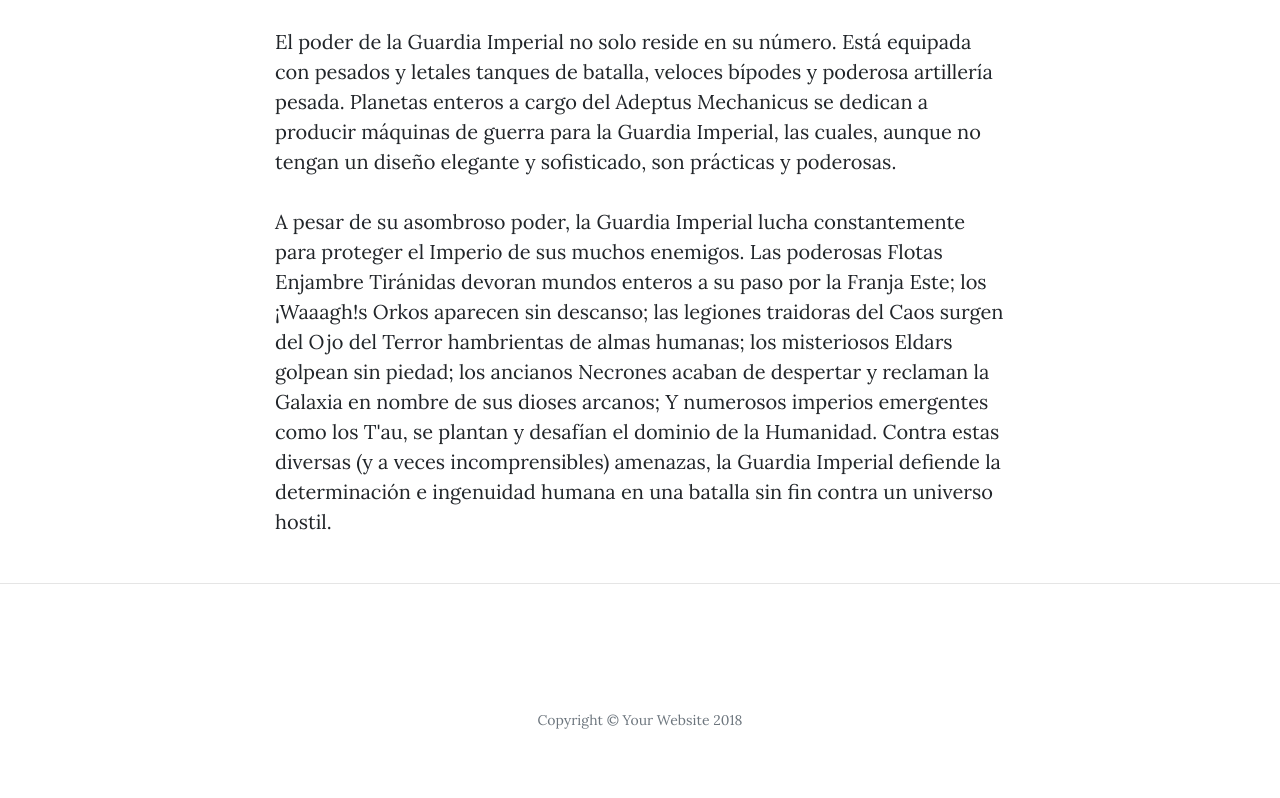
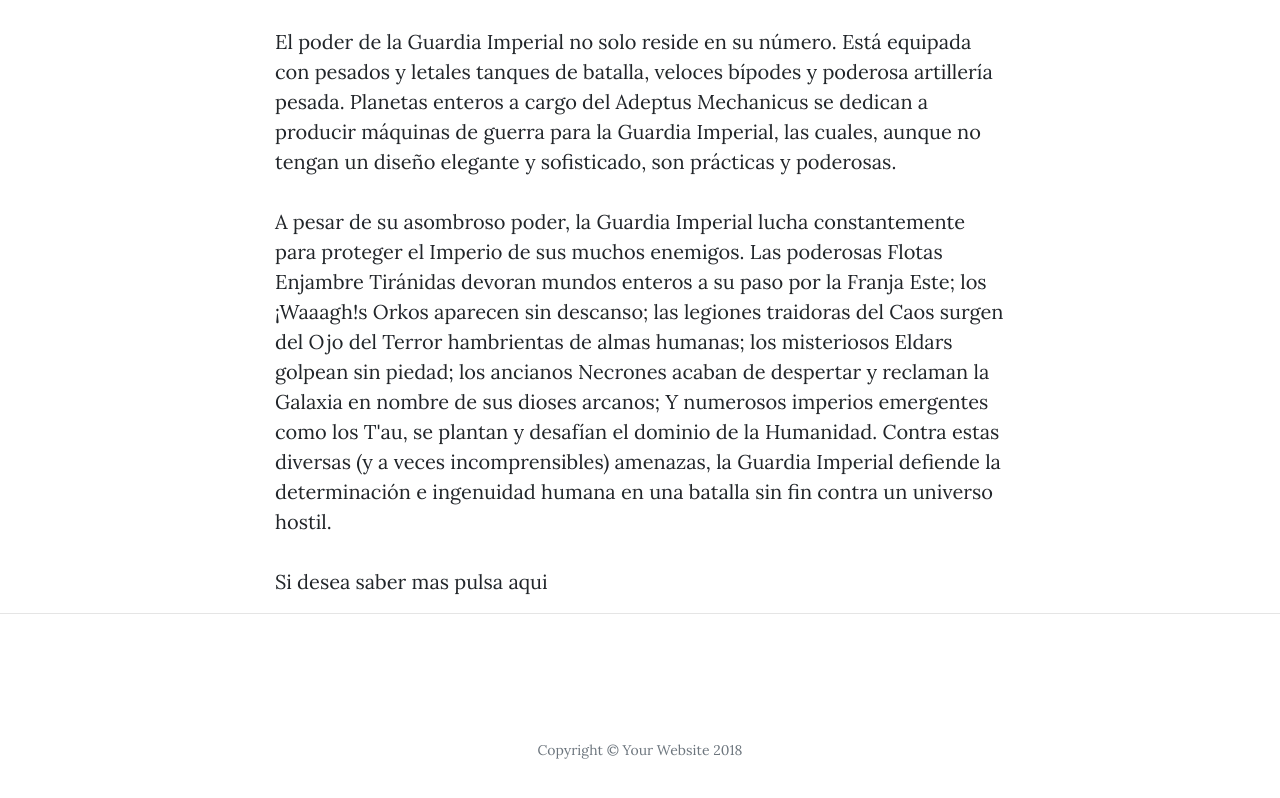
Before and after one commit to JoseVicenteVillegas/PaginawebJoseVicenteVillegas.es, a website: page Guardia.html in a window 1280 px wide. Shown: the part 951-1749 px from the top of the page. Drawn offline with nearby package versions, Linux system fonts and the light colour scheme; files that its build step writes are made by us from their sources.

Commit message:
Update Guardia.html

```diff
--- a/Guardia.html
+++ b/Guardia.html
@@ -78,6 +78,8 @@
 
           <p>A pesar de su asombroso poder, la Guardia Imperial lucha constantemente para proteger el Imperio de sus muchos enemigos. Las poderosas Flotas Enjambre Tiránidas devoran mundos enteros a su paso por la Franja Este; los ¡Waaagh!s Orkos aparecen sin descanso; las legiones traidoras del Caos surgen del Ojo del Terror hambrientas de almas humanas; los misteriosos Eldars golpean sin piedad; los ancianos Necrones acaban de despertar y reclaman la Galaxia en nombre de sus dioses arcanos; Y numerosos imperios emergentes como los T'au, se plantan y desafían el dominio de la Humanidad. Contra estas diversas (y a veces incomprensibles) amenazas, la Guardia Imperial defiende la determinación e ingenuidad humana en una batalla sin fin contra un universo hostil.
           </p>
+
+          <a href="http://es.warhammer40k.wikia.com/wiki/Guardia_Imperial">Si desea saber mas pulsa aqui</a>
         </div>
       </div>
     </div>
```
